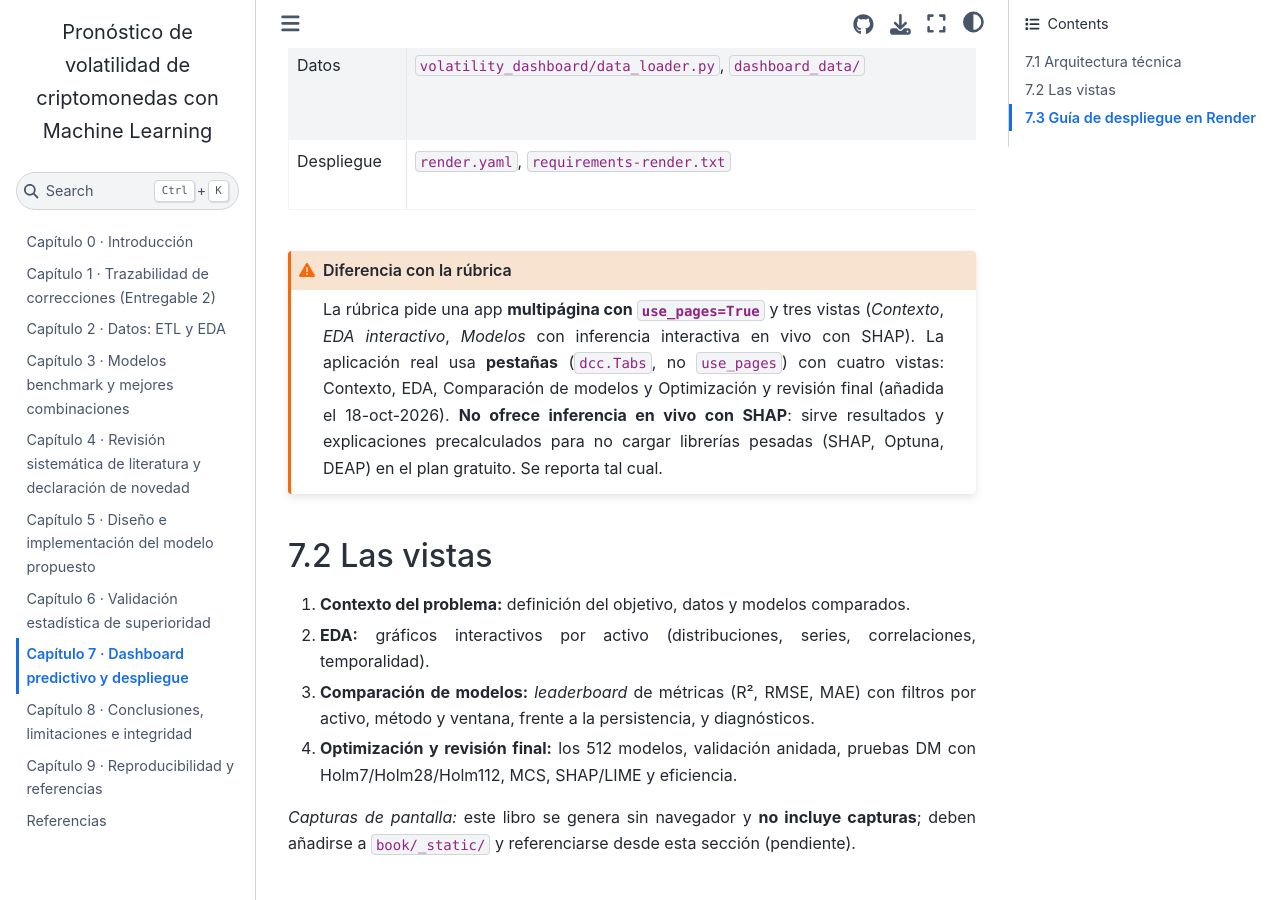
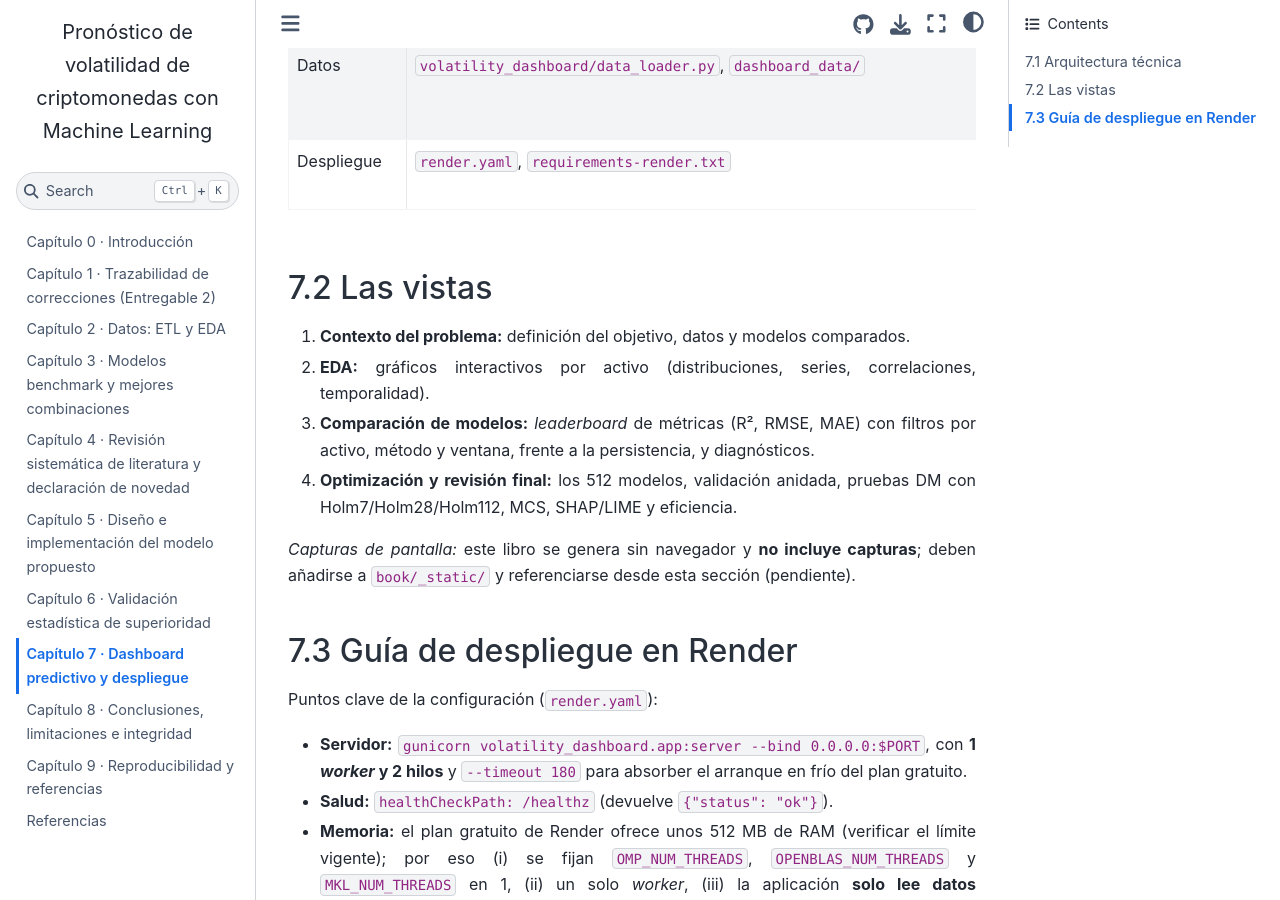
Before and after one commit to Bernal023/MachineLearning_202630, a Jupyter Book: the page built from book/cap07_dashboard_despliegue.md, in a window 1280 px wide and 900 px high, scrolled down 578 px. Built offline with Jupyter Book 1.0.4 settings and Sphinx 7.4.7 and the Sphinx Book theme 1.1.4, drawn with Linux system fonts in a browser that asks for light colours.

Commit message:
Remove admonition about app differences with rubric
Removed warning about differences with rubric regarding app structure and inference capabilities.

````diff
--- a/book/cap07_dashboard_despliegue.md
+++ b/book/cap07_dashboard_despliegue.md
@@ -17,15 +17,6 @@
 | Vistas | `volatility_dashboard/tabs/{contexto,eda,modelos,revision_final}.py` | Cada vista es un módulo con `layout()` y `register(app)` |
 | Datos | `volatility_dashboard/data_loader.py`, `dashboard_data/` | Lee solo artefactos precalculados (no entrena) |
 | Despliegue | `render.yaml`, `requirements-render.txt` | Servicio web gratuito en Render |
-
-```{admonition} Diferencia con la rúbrica
-:class: warning
-La rúbrica pide una app **multipágina con `use_pages=True`** y tres vistas (*Contexto*, *EDA interactivo*, *Modelos* con inferencia
-interactiva en vivo con SHAP). La aplicación real usa **pestañas** (`dcc.Tabs`, no `use_pages`) con cuatro vistas: Contexto, EDA,
-Comparación de modelos y Optimización y revisión final (añadida el 18-oct-2026). **No ofrece inferencia en vivo con SHAP**: sirve
-resultados y explicaciones precalculados para no cargar librerías pesadas (SHAP, Optuna, DEAP) en el plan gratuito. Se
-reporta tal cual.
-```
 
 ## 7.2 Las vistas
 
````
